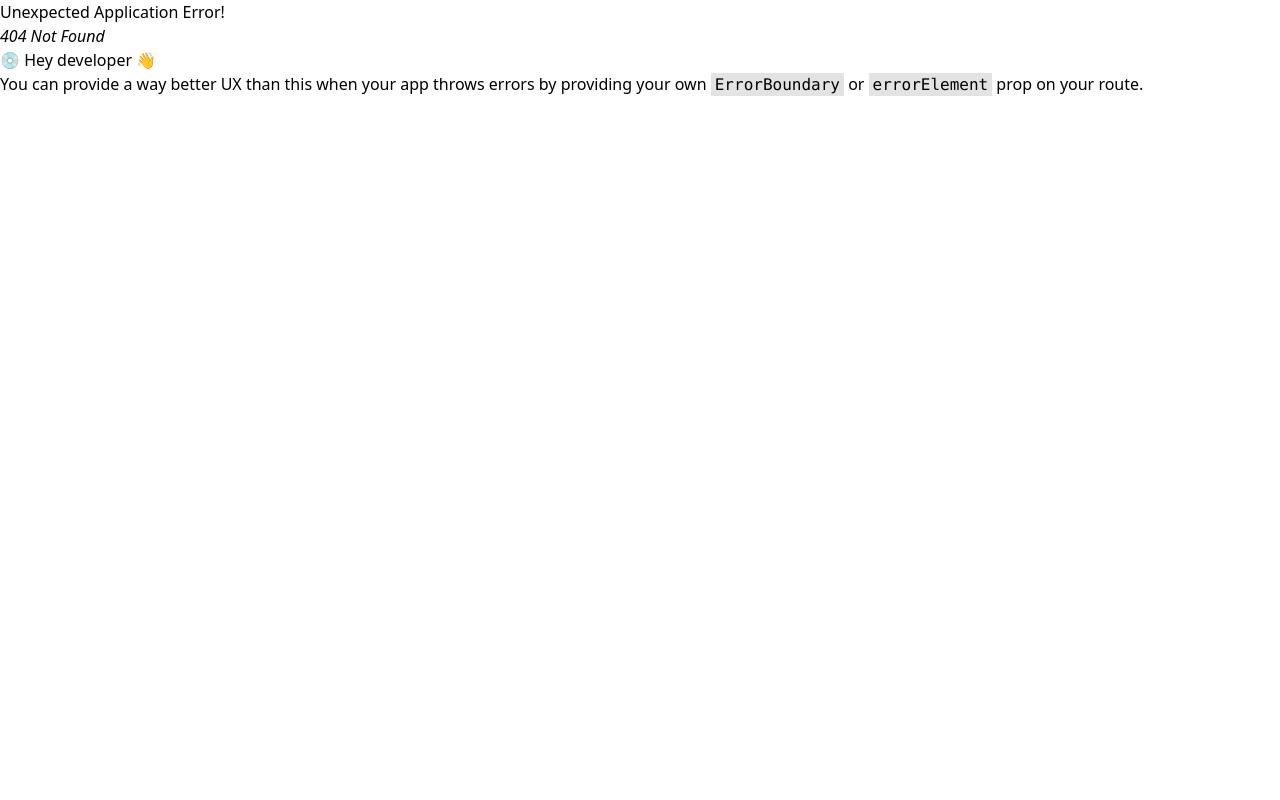
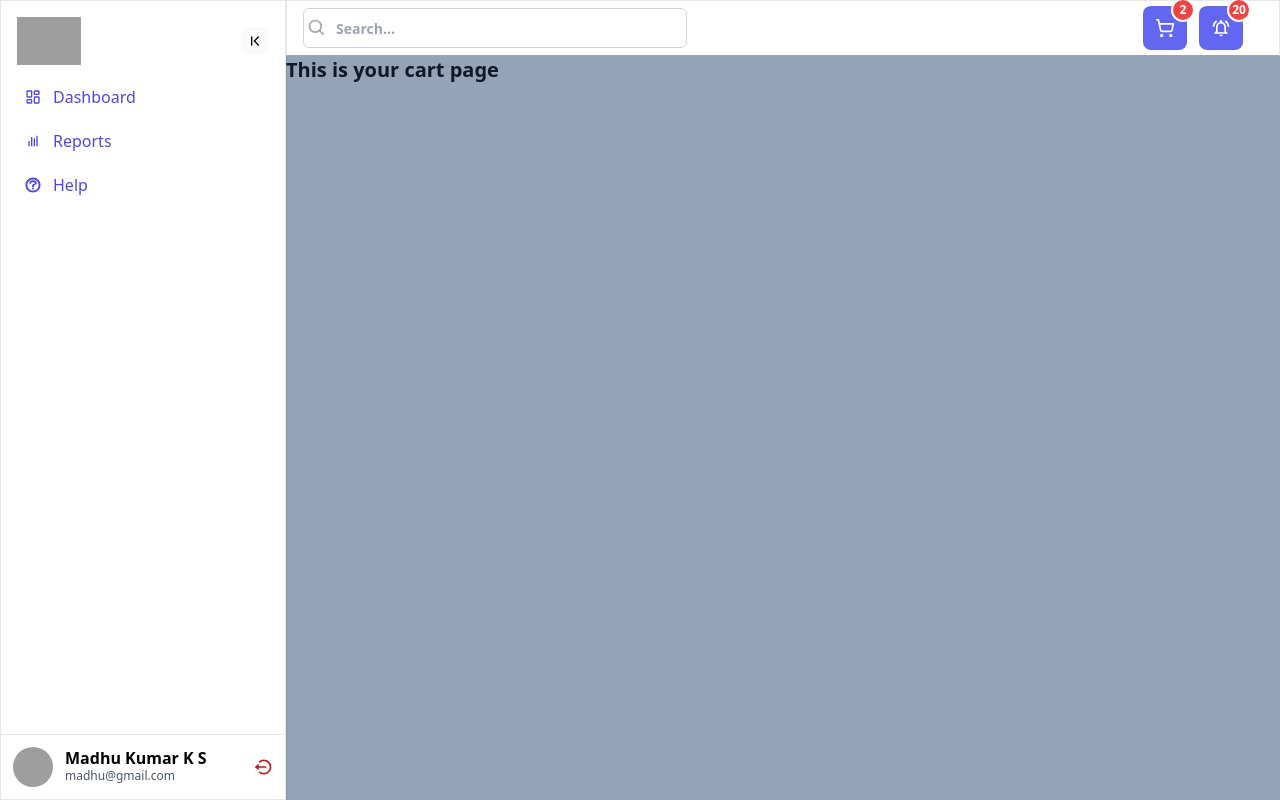
Before and after one commit to MadhuKumarGowda/React-Tailwindcss-Components, a React (Vite) app: page /cart in a window 1280 px wide. Before the commit this address had no page. Built offline with nearby package versions, Linux system fonts and the light colour scheme; grey boxes are pictures that could not be loaded.

Commit message:
Added popovers for cart and notifications icons

```diff
--- a/package.json
+++ b/package.json
@@ -10,6 +10,7 @@
     "preview": "vite preview"
   },
   "dependencies": {
+    "@headlessui/react": "^2.2.0",
     "react": "^18.3.1",
     "react-dom": "^18.3.1",
     "react-icons": "^5.4.0",
--- a/src/App.tsx
+++ b/src/App.tsx
@@ -8,6 +8,7 @@ import HomeLayout from "./layout/HomeLayout";
 import Dashboard from "./pages/Dashboard";
 import Reports from "./pages/Reports";
 import Help from "./pages/Help";
+import CartPage from "./pages/CartPage";
 
 const routes = createBrowserRouter(
   createRoutesFromElements(
@@ -16,6 +17,7 @@ const routes = createBrowserRouter(
       <Route path="dashboard" element={<Dashboard />} />
       <Route path="statistics" element={<Reports />} />
       <Route path="help" element={<Help />} />
+      <Route path="cart" element={<CartPage />} />
     </Route>
   )
 );
--- /dev/null
+++ b/src/components/Cart.tsx
@@ -0,0 +1,68 @@
+import { LuShoppingCart } from "react-icons/lu";
+import { Popover, PopoverButton, PopoverPanel } from "@headlessui/react";
+import { NavLink } from "react-router-dom";
+
+const Cart = () => {
+  return (
+    <>
+      <Popover>
+        <PopoverButton className="block text-sm/6 font-semibold text-white/50 focus:outline-none data-[active]:text-white data-[hover]:text-white data-[focus]:outline-1 data-[focus]:outline-white">
+          <button
+            type="button"
+            className="relative inline-flex items-center p-3 text-sm font-medium text-center text-white bg-indigo-500 rounded-lg hover:bg-indigo-800 focus:ring-4 focus:outline-none focus:ring-blue-300 dark:bg-blue-600 dark:hover:bg-blue-700 dark:focus:ring-blue-800"
+          >
+            <LuShoppingCart fontSize={20} />
+            <div className="absolute inline-flex items-center justify-center w-6 h-6 text-xs font-bold text-white bg-red-500 border-2 border-white rounded-full -top-2 -end-2 dark:border-gray-900">
+              2
+            </div>
+          </button>
+        </PopoverButton>
+        <PopoverPanel
+          transition
+          anchor="bottom"
+          className="mt-2 divide-y divide-white/5 rounded-xl bg-indigo-500/80 text-white/5 text-sm/6 transition duration-200 ease-in-out [--anchor-gap:var(--spacing-8)] data-[closed]:-translate-y-1 data-[closed]:opacity-0"
+        >
+          <div className="p-3">
+            <a
+              className="block rounded-lg py-2 px-3 transition hover:bg-white/5"
+              href="#"
+            >
+              <p className="font-semibold text-white">Item 1</p>
+              <p className="text-white/50">Item 1 description</p>
+            </a>
+            <a
+              className="block rounded-lg py-2 px-3 transition hover:bg-white/5"
+              href="#"
+            >
+              <p className="font-semibold text-white">Item 2</p>
+              <p className="text-white/50">Item 2 description</p>
+            </a>
+            <a
+              className="block rounded-lg py-2 px-3 transition hover:bg-white/5"
+              href="#"
+            >
+              <p className="font-semibold text-white">Item 3</p>
+              <p className="text-white/50">Item 3 description</p>
+            </a>
+          </div>
+          <div className="p-3">
+            <a
+              className="block rounded-lg py-2 px-3 transition hover:bg-white/5"
+              href="#"
+            >
+              <p className="font-semibold text-white">Item 4</p>
+              <p className="text-white/50">Item 4 description</p>
+            </a>
+          </div>
+          <div className="p-3">
+            <button className="bg-indigo-800 text-white rounded-lg py-2 px-3">
+              <NavLink to="/cart">View All Items</NavLink>
+            </button>
+          </div>
+        </PopoverPanel>
+      </Popover>
+    </>
+  );
+};
+
+export default Cart;
--- /dev/null
+++ b/src/components/Notification.tsx
@@ -0,0 +1,64 @@
+import { Popover, PopoverButton, PopoverPanel } from "@headlessui/react";
+import { MdOutlineNotificationsActive } from "react-icons/md";
+
+const Notification = () => {
+  return (
+    <>
+      <Popover>
+        <PopoverButton className="block text-sm/6 font-semibold text-white/50 focus:outline-none data-[active]:text-white data-[hover]:text-white data-[focus]:outline-1 data-[focus]:outline-white">
+          <button
+            type="button"
+            className="relative inline-flex items-center p-3 text-sm font-medium text-center text-white bg-indigo-500 rounded-lg hover:bg-indigo-800 focus:ring-4 focus:outline-none focus:ring-blue-300 dark:bg-blue-600 dark:hover:bg-blue-700 dark:focus:ring-blue-800"
+          >
+            <MdOutlineNotificationsActive fontSize={20} />
+            <div className="absolute inline-flex items-center justify-center w-6 h-6 text-xs font-bold text-white bg-red-500 border-2 border-white rounded-full -top-2 -end-2 dark:border-gray-900">
+              20
+            </div>
+          </button>
+        </PopoverButton>
+        <PopoverPanel
+          transition
+          anchor="bottom"
+          className="mt-2  divide-y divide-white/5 rounded-xl bg-indigo-500/80 text-white/5 text-sm/6 transition duration-200 ease-in-out [--anchor-gap:var(--spacing-8)] data-[closed]:-translate-y-1 data-[closed]:opacity-0"
+        >
+          <div className="p-3">
+            <a
+              className="block rounded-lg py-2 px-3 transition hover:bg-white/5"
+              href="#"
+            >
+              <p className="font-semibold text-white">Insights</p>
+              <p className="text-white/50">Measure actions your users take</p>
+            </a>
+            <a
+              className="block rounded-lg py-2 px-3 transition hover:bg-white/5"
+              href="#"
+            >
+              <p className="font-semibold text-white">Automation</p>
+              <p className="text-white/50">Create your own targeted content</p>
+            </a>
+            <a
+              className="block rounded-lg py-2 px-3 transition hover:bg-white/5"
+              href="#"
+            >
+              <p className="font-semibold text-white">Reports</p>
+              <p className="text-white/50">Keep track of your growth</p>
+            </a>
+          </div>
+          <div className="p-3">
+            <a
+              className="block rounded-lg py-2 px-3 transition hover:bg-white/5"
+              href="#"
+            >
+              <p className="font-semibold text-white">Documentation</p>
+              <p className="text-white/50">
+                Start integrating products and tools
+              </p>
+            </a>
+          </div>
+        </PopoverPanel>
+      </Popover>
+    </>
+  );
+};
+
+export default Notification;
--- /dev/null
+++ b/src/pages/CartPage.tsx
@@ -0,0 +1,5 @@
+const CartPage = () => {
+  return <div>This is your cart page</div>;
+};
+
+export default CartPage;
--- a/src/pages/Header.tsx
+++ b/src/pages/Header.tsx
@@ -1,11 +1,12 @@
 import { BiSearch } from "react-icons/bi";
 import Search from "../components/Search";
 import { MdOutlineNotificationsActive } from "react-icons/md";
-import { LuShoppingCart } from "react-icons/lu";
+import Cart from "../components/Cart";
+import Notification from "../components/Notification";
 
 const Header = () => {
   return (
-    <div className="bg-white h-16 px-4 border border-b-neutral-400 flex justify-between items-center ">
+    <div className="bg-white h-14 px-4 py-1 border border-b-neutral-400 flex justify-between items-center ">
       <div className="relative">
         <BiSearch
           fontSize={20}
@@ -13,25 +14,9 @@ const Header = () => {
         />
         <Search />
       </div>
-      <div className="flex justify-center items-center gap-3 mr-3">
-        <button
-          type="button"
-          className="relative inline-flex items-center p-3 text-sm font-medium text-center text-white bg-indigo-500 rounded-lg hover:bg-indigo-800 focus:ring-4 focus:outline-none focus:ring-blue-300 dark:bg-blue-600 dark:hover:bg-blue-700 dark:focus:ring-blue-800"
-        >
-          <LuShoppingCart fontSize={20} />
-          <div className="absolute inline-flex items-center justify-center w-6 h-6 text-xs font-bold text-white bg-red-500 border-2 border-white rounded-full -top-2 -end-2 dark:border-gray-900">
-            2
-          </div>
-        </button>
-        <button
-          type="button"
-          className="relative inline-flex items-center p-3 text-sm font-medium text-center text-white bg-indigo-500 rounded-lg hover:bg-indigo-800 focus:ring-4 focus:outline-none focus:ring-blue-300 dark:bg-blue-600 dark:hover:bg-blue-700 dark:focus:ring-blue-800"
-        >
-          <MdOutlineNotificationsActive fontSize={20} />
-          <div className="absolute inline-flex items-center justify-center w-6 h-6 text-xs font-bold text-white bg-red-500 border-2 border-white rounded-full -top-2 -end-2 dark:border-gray-900">
-            20
-          </div>
-        </button>
+      <div className="flex justify-center items-center gap-3 mr-5">
+        <Cart />
+        <Notification />
       </div>
     </div>
   );
--- a/src/sidenavbar/UserAvatar.tsx
+++ b/src/sidenavbar/UserAvatar.tsx
@@ -1,3 +1,4 @@
+import { BiLogOut, BiLogOutCircle } from "react-icons/bi";
 import { CgMoreVertical } from "react-icons/cg";
 
 const UserAvatar = ({ expanded }) => {
@@ -18,7 +19,11 @@ const UserAvatar = ({ expanded }) => {
           <h4 className="font-semibold"> Madhu Kumar K S</h4>
           <span className="text-xs text-gray-600"> madhu@gmail.com</span>
         </div>
-        <CgMoreVertical size={20} className="hover:cursor-pointer" />
+        <BiLogOutCircle
+          size={20}
+          className="hover:cursor-pointer text-red-700"
+          title="Logout"
+        />
       </div>
     </>
   );
```
Also changed, not shown: 1 other file (tests, documents, lock files or other folders).
